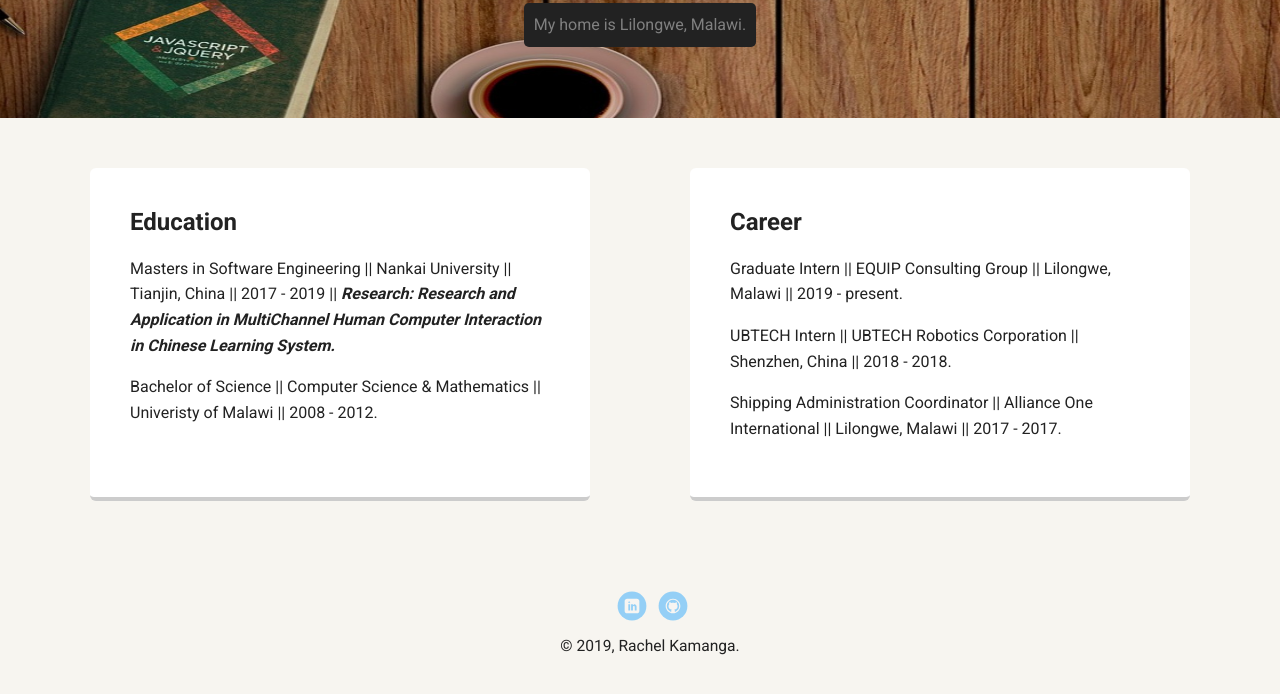
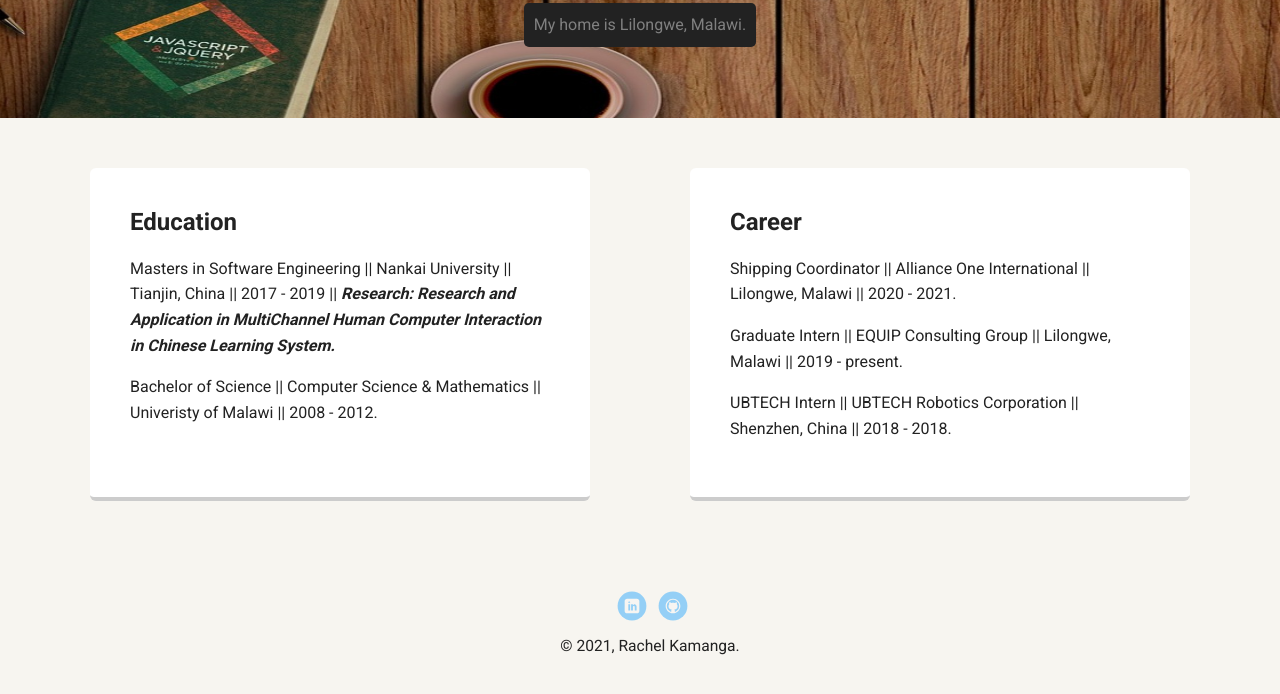
Before and after one commit to racheltaonga/Front-End-Techdegree-Project-1-, a plain HTML site: page experience.html in a window 1280 px wide. Shown: the part 352-1046 px from the top of the page. Drawn offline with Linux system fonts and the light colour scheme; a web font is replaced by a local one.

Commit message:
Career Content Edited

```diff
--- a/experience.html
+++ b/experience.html
@@ -34,9 +34,9 @@
 
         <section id="career">
             <h2>Career</h2>
+            <p>Shipping Coordinator || Alliance One International || Lilongwe, Malawi || 2020 - 2021.</p>
             <p>Graduate Intern || EQUIP Consulting Group || Lilongwe, Malawi || 2019 - present.</p>
             <p>UBTECH Intern || UBTECH Robotics Corporation || Shenzhen, China || 2018 - 2018.</p>
-            <p>Shipping Administration Coordinator || Alliance One International || Lilongwe, Malawi || 2017 - 2017.</p>
         </section>
 
     </main>
@@ -45,7 +45,7 @@
             <li><a target="_blank" href="https://www.linkedin.com/in/rachel-kamanga-0a971555/" class="social linkedin">LinkedIn</a></li>
             <li><a target="_blank" href="https://github.com/racheltaonga" class="social github">Github</a></li>
         </ul>
-        <p class="copyright">&copy; 2019, Rachel Kamanga.</p>
+        <p class="copyright">&copy; 2021, Rachel Kamanga.</p>
     </footer>
 </body>
 
```
Also changed, not shown: hobbies.html (+1 -1 lines), index.html (+1 -1 lines).
